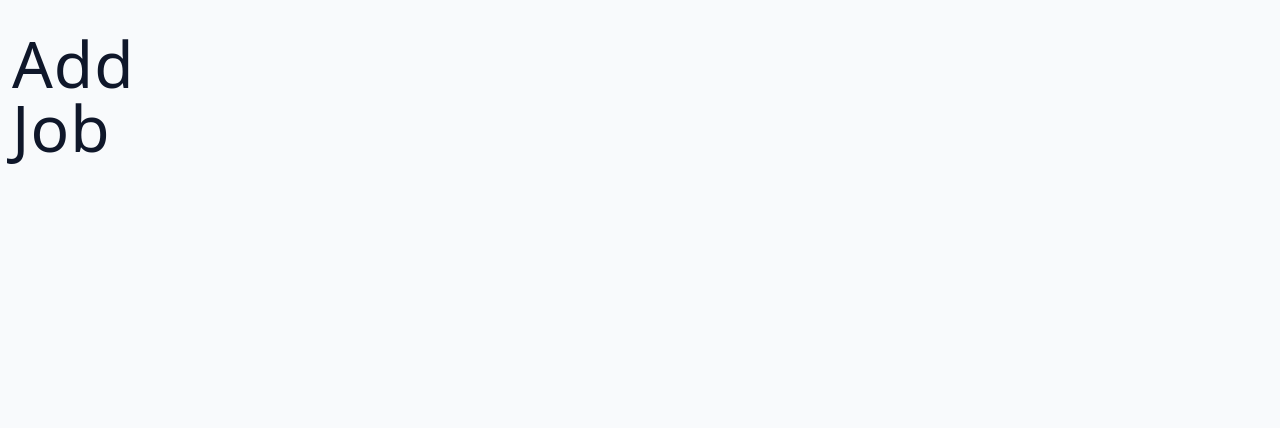
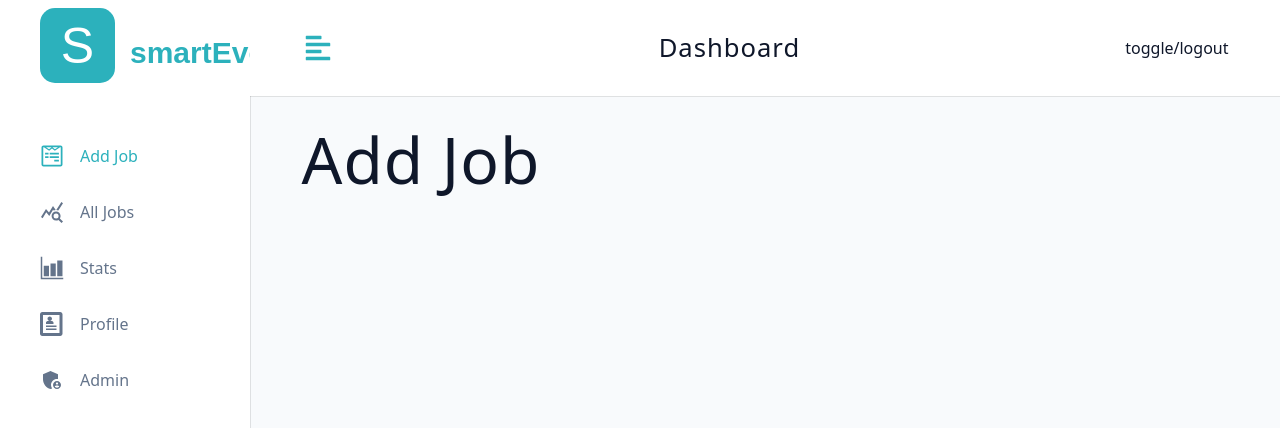
Before and after one commit to dinaba1802/smartEvent_ver3_-BS-SE-24-253-, a React (Vite) app in the folder client/: page /dashboard in a window 1280 px wide. Shown: the top 428 px of the page. Built offline with nearby package versions, Linux system fonts and the light colour scheme.

Commit message:
dashboard- small + big sidebar

```diff
--- a/client/src/assets/wrappers/Navbar.js
+++ b/client/src/assets/wrappers/Navbar.js
@@ -5,8 +5,13 @@ const Wrapper = styled.nav`
   display: flex;
   align-items: center;
   justify-content: center;
-  box-shadow: 0 1px 0 0 rgba(0, 0, 0, 0.1);
+  box-shadow: 0 1px 0px 0px rgba(0, 0, 0, 0.1);
   background: var(--background-secondary-color);
+  .logo {
+    display: flex;
+    align-items: center;
+    width: 100px;
+  }
   .nav-center {
     display: flex;
     width: 90vw;
@@ -22,21 +27,18 @@ const Wrapper = styled.nav`
     display: flex;
     align-items: center;
   }
-  .logo-text {
-    display: none;
-  }
-  .logo {
-    display: flex;
-    align-items: center;
-    width: 100px;
-  }
   .btn-container {
     display: flex;
     align-items: center;
   }
+
+  .logo-text {
+    display: none;
+  }
   @media (min-width: 992px) {
     position: sticky;
     top: 0;
+
     .nav-center {
       width: 90%;
     }
--- a/client/src/assets/wrappers/SmallSidebar.js
+++ b/client/src/assets/wrappers/SmallSidebar.js
@@ -58,6 +58,7 @@ const Wrapper = styled.aside`
   .nav-link:hover {
     color: var(--primary-500);
   }
+
   .icon {
     font-size: 1.5rem;
     margin-right: 1rem;
--- a/client/src/components/BigSidebar.jsx
+++ b/client/src/components/BigSidebar.jsx
@@ -1,7 +1,26 @@
+import NavLinks from './NavLinks';
+import Logo from '../components/Logo';
 import Wrapper from '../assets/wrappers/BigSidebar';
+import { useDashboardContext } from '../pages/DashboardLayout';
+
 const BigSidebar = () => {
-  return
-    <Wrapper>BigSidebar</Wrapper>;
+  const { showSidebar } = useDashboardContext();
+  return (
+    <Wrapper>
+      <div
+        className={
+          showSidebar ? 'sidebar-container ' : 'sidebar-container show-sidebar'
+        }
+      >
+        <div className='content'>
+          <header>
+            <Logo />
+          </header>
+          <NavLinks isBigSidebar />
+        </div>
+      </div>
+    </Wrapper>
+  );
+};
 
-};
 export default BigSidebar;
--- /dev/null
+++ b/client/src/components/NavLinks.jsx
@@ -0,0 +1,30 @@
+import { useDashboardContext } from '../pages/DashboardLayout';
+import links from '../utils/links';
+import { NavLink } from 'react-router-dom';
+
+const NavLinks = () => {
+  const { user, toggleSidebar } = useDashboardContext();
+
+  return (
+    <div className='nav-links'>
+      {links.map((link) => {
+        const { text, path, icon } = link;
+        // admin user
+        return (
+          <NavLink
+            to={path}
+            key={text}
+            onClick={toggleSidebar}
+            className='nav-link'
+            end
+          >
+            <span className='icon'>{icon}</span>
+            {text}
+          </NavLink>
+        );
+      })}
+    </div>
+  );
+};
+
+export default NavLinks;
--- a/client/src/components/Navbar.jsx
+++ b/client/src/components/Navbar.jsx
@@ -1,7 +1,24 @@
 import Wrapper from '../assets/wrappers/Navbar';
+import { FaAlignLeft } from 'react-icons/fa';
+import Logo from './Logo';
+
+import { useDashboardContext } from '../pages/DashboardLayout';
 const Navbar = () => {
-  return
-    <Wrapper>Navbar</Wrapper>;
+  const { toggleSidebar } = useDashboardContext();
+  return (
+    <Wrapper>
+      <div className='nav-center'>
+        <button type='button' className='toggle-btn' onClick={toggleSidebar}>
+          <FaAlignLeft />
+        </button>
+        <div>
+          <Logo />
+          <h4 className='logo-text'>dashboard</h4>
+        </div>
+        <div className='btn-container'>toggle/logout</div>
+      </div>
+    </Wrapper>
+  );
+};
 
-};
 export default Navbar;
--- a/client/src/components/SmallSidebar.jsx
+++ b/client/src/components/SmallSidebar.jsx
@@ -1,7 +1,50 @@
 import Wrapper from '../assets/wrappers/SmallSidebar';
+import { FaTimes } from 'react-icons/fa';
+
+import Logo from './Logo';
+import { NavLink } from 'react-router-dom';
+import links from '../utils/links';
+import { useDashboardContext } from '../pages/DashboardLayout';
+
 const SmallSidebar = () => {
-  return
-    <Wrapper>SmallSidebar</Wrapper>;
+  const { showSidebar, toggleSidebar } = useDashboardContext();
+  return (
+    <Wrapper>
+      <div
+        className={
+          showSidebar ? 'sidebar-container show-sidebar' : 'sidebar-container'
+        }
+      >
+        <div className='content'>
+          <button type='button' className='close-btn' onClick={toggleSidebar}>
+            <FaTimes />
+          </button>
+          <header>
+            <Logo />
+          </header>
+          <div className='nav-links'>
+            {links.map((link) => {
+              const { text, path, icon } = link;
 
+              return (
+                <NavLink
+                  to={path}
+                  key={text}
+                  className='nav-link'
+                  onClick={toggleSidebar}
+                  // will discuss in a second
+                  end
+                >
+                  <span className='icon'>{icon}</span>
+                  {text}
+                </NavLink>
+              );
+            })}
+          </div>
+        </div>
+      </div>
+    </Wrapper>
+  );
 };
+
 export default SmallSidebar;
--- a/client/src/pages/DashboardLayout.jsx
+++ b/client/src/pages/DashboardLayout.jsx
@@ -3,8 +3,37 @@ import { Outlet } from 'react-router-dom';
 import Wrapper from '../assets/wrappers/Dashboard';
 import { Navbar, BigSidebar, SmallSidebar } from '../components';
 
-const DashboardLayout = () => {
+import { useState, createContext, useContext } from 'react';
+const DashboardContext = createContext();
+const Dashboard = () => {
+  // temp
+  const user = { name: 'john' };
+
+  const [showSidebar, setShowSidebar] = useState(false);
+  const [isDarkTheme, setIsDarkTheme] = useState(false);
+
+  const toggleDarkTheme = () => {
+    console.log('toggle dark theme');
+  };
+
+  const toggleSidebar = () => {
+    setShowSidebar(!showSidebar);
+  };
+
+  const logoutUser = async () => {
+    console.log('logout user');
+  };
   return (
+    <DashboardContext.Provider
+      value={{
+        user,
+        showSidebar,
+        isDarkTheme,
+        toggleDarkTheme,
+        toggleSidebar,
+        logoutUser,
+      }}
+    >
       <Wrapper>
         <main className='dashboard'>
           <SmallSidebar />
@@ -17,7 +46,10 @@ const DashboardLayout = () => {
           </div>
         </main>
       </Wrapper>
+    </DashboardContext.Provider>
   );
 };
 
-export default DashboardLayout;
+export const useDashboardContext = () => useContext(DashboardContext);
+
+export default Dashboard;
--- /dev/null
+++ b/client/src/utils/links.jsx
@@ -0,0 +1,17 @@
+import React from 'react';
+
+import { IoBarChartSharp } from 'react-icons/io5';
+import { MdQueryStats } from 'react-icons/md';
+import { FaWpforms } from 'react-icons/fa';
+import { ImProfile } from 'react-icons/im';
+import { MdAdminPanelSettings } from 'react-icons/md';
+
+const links = [
+  { text: 'add job', path: '.', icon: <FaWpforms /> },
+  { text: 'all jobs', path: 'all-jobs', icon: <MdQueryStats /> },
+  { text: 'stats', path: 'stats', icon: <IoBarChartSharp /> },
+  { text: 'profile', path: 'profile', icon: <ImProfile /> },
+  { text: 'admin', path: 'admin', icon: <MdAdminPanelSettings /> },
+];
+
+export default links;
```
Also changed, not shown: client/src/assets/images/logo.svg, client/src/assets/images/main.svg. Lines whose indentation alone changed are shown as unchanged.
